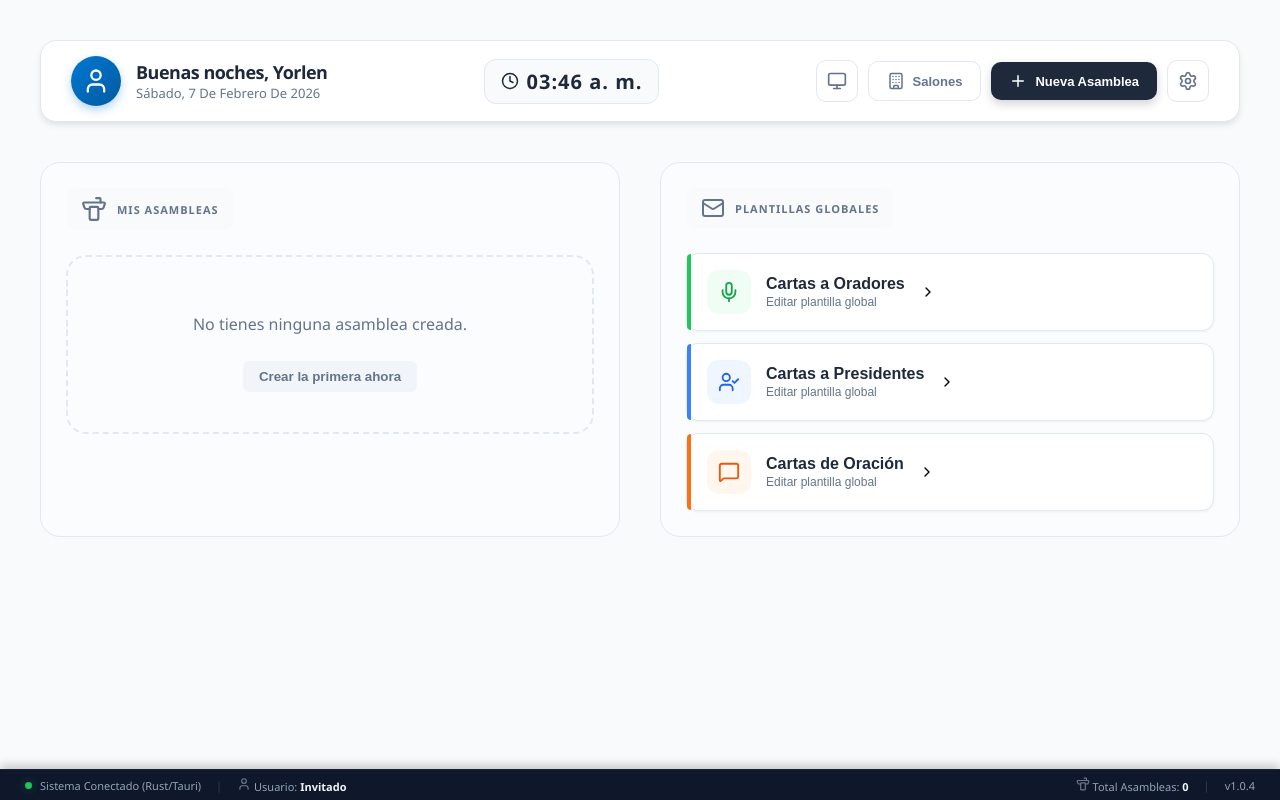
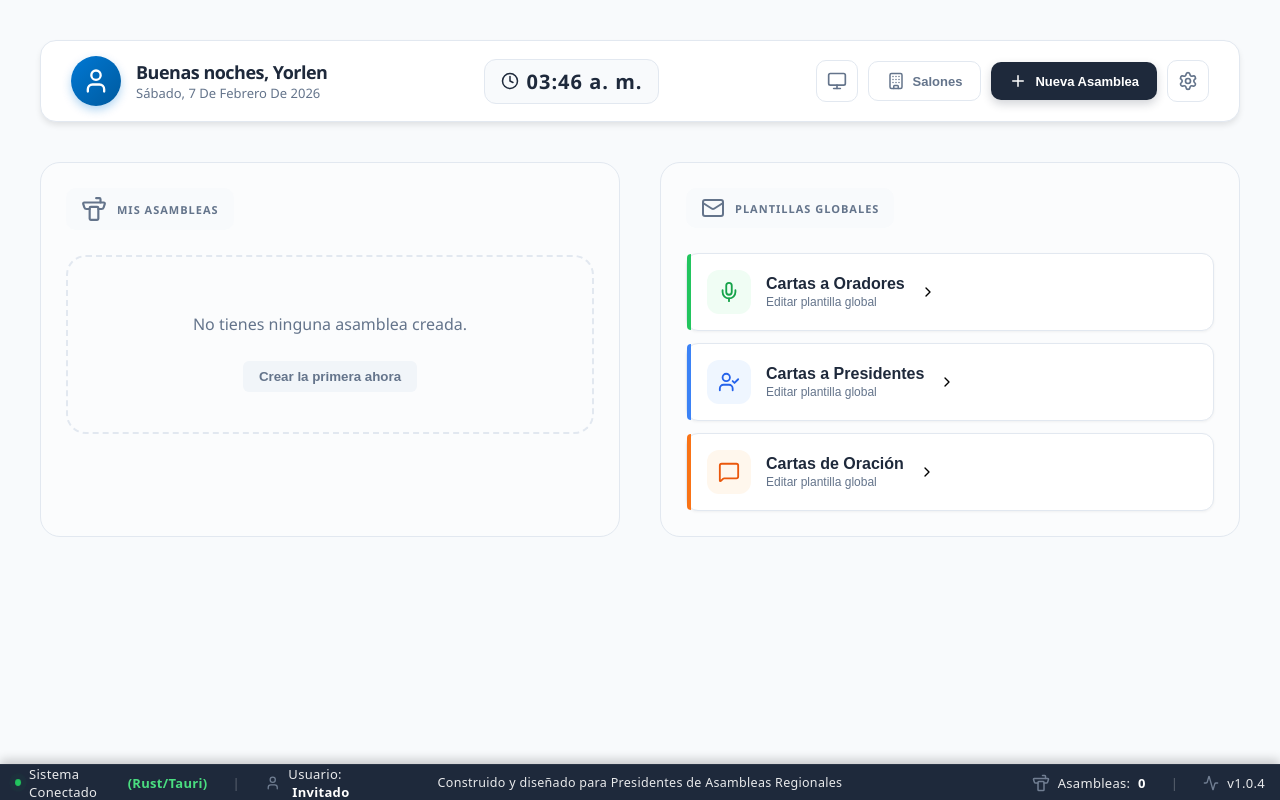
Before and after one commit to yorlenbatistareyes-prog/asistente-asamblea-tauri, a SvelteKit app: page / in a window 1280 px wide. Built offline with nearby package versions, Linux system fonts and the light colour scheme.

Commit message:
Barra de estado 1

```diff
--- a/src/routes/+page.svelte
+++ b/src/routes/+page.svelte
@@ -7,7 +7,7 @@
     Plus, MapPin, Calendar, Briefcase, Trash2,
     Mail, Mic, UserCheck, MessageSquare, ChevronRight, Settings, X, Building, Map, LayoutGrid,
     User, Users, Clock,
-    Sun, Moon, Monitor, Lectern // Iconos para el tema
+    Sun, Moon, Monitor, Lectern, Activity // Iconos para el tema
   } from 'lucide-svelte';
 
   // --- IMPORTACIÓN DE COMPONENTES ---
@@ -417,24 +417,35 @@ async function cargarDatos() {
     <div class="status-left">
         <div class="connection-status">
             <span class="dot pulse"></span>
-            <span>Sistema Conectado (Rust/Tauri)</span>
+            <span class="status-label">Sistema Conectado <strong class="tech-stack">(Rust/Tauri)</strong></span>
         </div>
+
         <span class="separator">|</span>
+
         <div class="user-status">
-            <User size={14} />
+            <User size={18} />
             <span>Usuario: <strong>{nombreUsuario || 'Invitado'}</strong></span>
         </div>
     </div>
 
+    <div class="status-center">
+        <span>Construido y diseñado para Presidentes de Asambleas Regionales</span>
+    </div>
+
     <div class="status-right">
         <div class="stat-item">
-            <Lectern size={14} />
-            <span>Total Asambleas: <strong>{listaAsambleas.length}</strong></span>
+            <Lectern size={18} />
+            <span>Asambleas: <strong>{listaAsambleas.length}</strong></span>
         </div>
+
         <span class="separator">|</span>
-        <span class="app-version">v1.0.4</span>
+
+        <div class="version-info">
+             <Activity size={16} />
+             <span class="app-version">v1.0.4</span>
+        </div>
     </div>
-  </footer>
+</footer>
 </div>
 
 <style>
@@ -750,24 +761,52 @@ async function cargarDatos() {
       bottom: 0;
       left: 0;
       right: 0;
-      height: 30px;
-      background: #0f172a; /* Azul marino profundo casi negro */
+      height: 35px;
+      background-color: #1e293b; /* Azul marino profundo casi negro */
       color: #94a3b8;
       display: flex;
       justify-content: space-between;
       align-items: center;
-      padding: 0 25px;
-      font-size: 11px;
+      padding: 0 15px;
+      font-size: 14px;
       z-index: 1000;
       border-top: 1px solid rgba(255, 255, 255, 0.05);
       box-shadow: 0 -4px 10px rgba(0, 0, 0, 0.2);
+      font-size: 13px;
+      font-weight: 500;
+      letter-spacing: 0.3px;
+      font-family: system-ui, -apple-system, sans-serif;
   }
+
+  /* Para la versión y etiquetas secundarias */
+.status-bar span {
+  color: rgba(255, 255, 255, 0.9); /* Un blanco más sólido */
+}
 
   .status-left, .status-right {
       display: flex;
       align-items: center;
       gap: 15px;
+      flex: 1.5;
   }
+
+  .status-right {
+    justify-content: flex-end; /* Empuja el reloj y versión a la derecha */
+}
+
+.status-center {
+    flex: 2;
+    text-align: center;
+    font-size: 12.5px;
+    color: rgba(255, 255, 255, 0.7);
+    white-space: nowrap;
+}
+
+  .user-status, .stat-item, .version-info {
+    display: flex;
+    align-items: center;
+    gap: 8px; /* Espacio entre icono y texto */
+}
 
   .connection-status {
       display: flex;
@@ -794,11 +833,59 @@ async function cargarDatos() {
       100% { transform: scale(0.95); box-shadow: 0 0 0 0 rgba(34, 197, 94, 0); }
   }
 
-  .separator { color: #334155; }
-  .status-bar strong { color: #f1f5f9; }
+  .separator {
+    margin: 0 10px;
+    opacity: 0.3;
+    font-weight: 300;
+}
+
+  .status-bar strong {
+  color: #ffffff;
+  font-weight: 700;
+  margin-left: 4px;
+}
 
   /* Ajuste de iconos para que no brillen demasiado */
   :global(.status-bar svg) {
       opacity: 0.7;
   }
+
+  .connection-status strong {
+    color: #4ade80; /* Un verde vibrante pero profesional */
+    font-weight: 600;
+    margin-left: 5px;
+}
+
+.status-center span {
+    font-weight: 400;
+    letter-spacing: 0.3px;
+    /* Al ser un texto largo, un tamaño ligeramente menor ayuda a que no se vea apretado */
+    font-size: 12.5px;
+}
+
+.status-left {
+    display: flex;
+    align-items: center;
+    gap: 15px; /* Espacio entre el grupo de conexión y el de usuario */
+    flex: 1.5;
+}
+
+.connection-group, .user-group {
+    display: flex;
+    flex-direction: row; /* Fuerza a que el texto y el icono estén al lado */
+    align-items: center;
+    white-space: nowrap; /* Prohíbe que el texto salte a una segunda línea */
+    gap: 8px;
+}
+
+.tech-stack {
+    color: #4ade80; /* El verde que ya tienes */
+    margin-left: 6px; /* Separación del texto "Sistema Conectado" */
+    font-weight: 600;
+}
+
+.status-label {
+    display: inline-flex; /* Permite que el contenido se comporte como texto corrido */
+    align-items: center;
+}
 </style>
```
